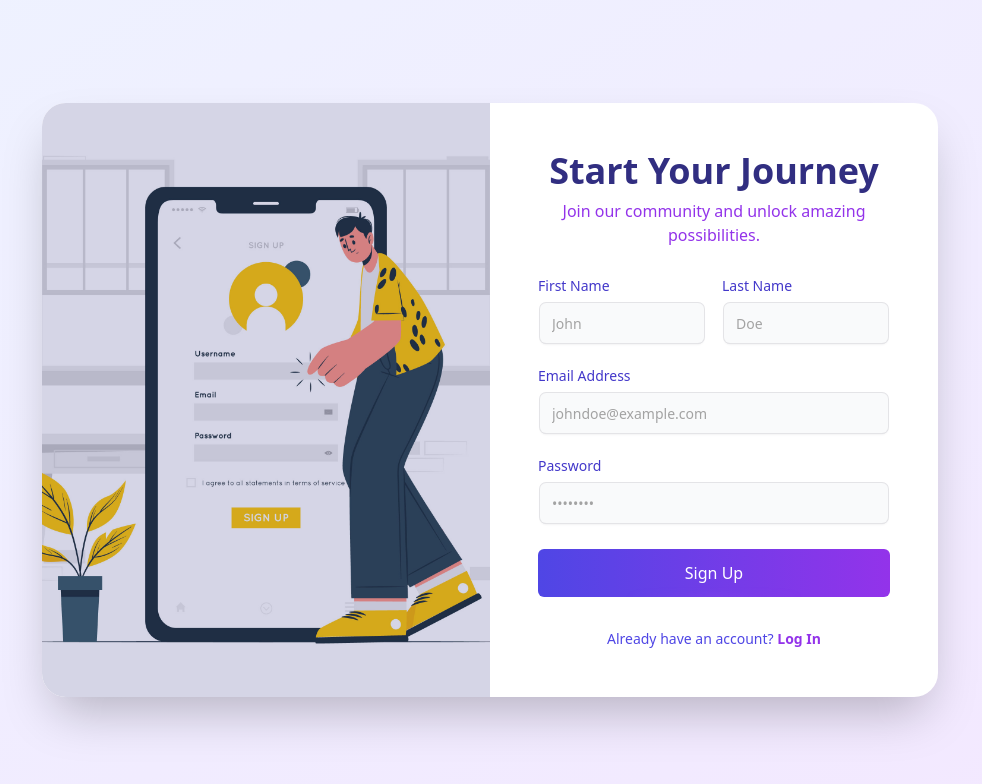
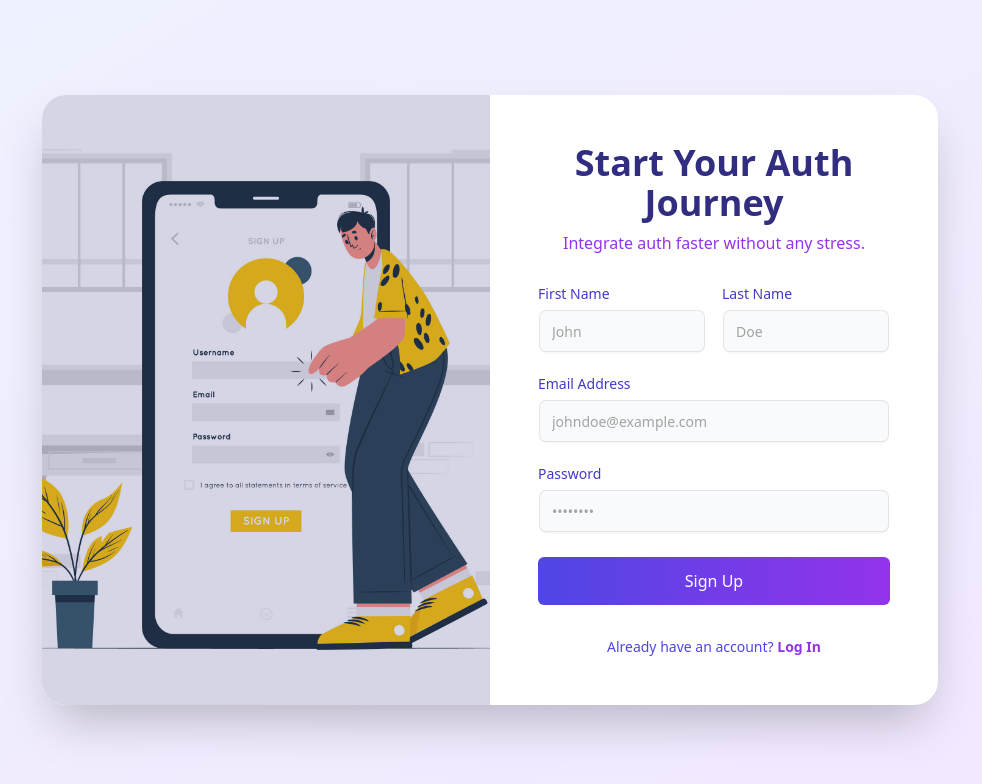
Before and after one commit to divyansharma001/Auth, a Next.js app: page /signup in a window 1280 px wide. Shown: the top 784 px of the page, without its empty margins (150-1132 px from the left). Built offline with nearby package versions, Linux system fonts and the light colour scheme.

Commit message:
Improved sign-up page

```diff
--- a/src/components/SignupCredentials.tsx
+++ b/src/components/SignupCredentials.tsx
@@ -69,8 +69,8 @@ const SignupCredentials = () => {
             transition={{ delay: 0.2, duration: 0.5 }}
             className="text-center mb-8"
           >
-            <h1 className="text-3xl md:text-4xl font-bold text-indigo-900 mb-2 font-poppins">Start Your Journey</h1>
-            <p className="text-purple-600 font-roboto">Join our community and unlock amazing possibilities.</p>
+            <h1 className="text-3xl md:text-4xl font-bold text-indigo-900 mb-2 font-poppins">Start Your Auth Journey</h1>
+            <p className="text-purple-600 font-roboto">Integrate auth faster without any stress.</p>
           </motion.div>
 
           <form onSubmit={handleSubmit} className="space-y-6">
```
